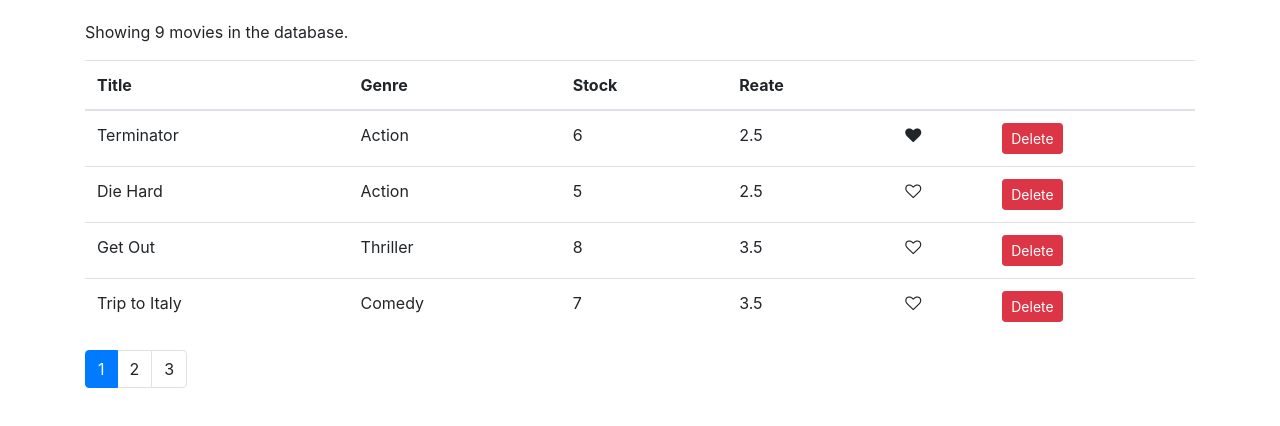
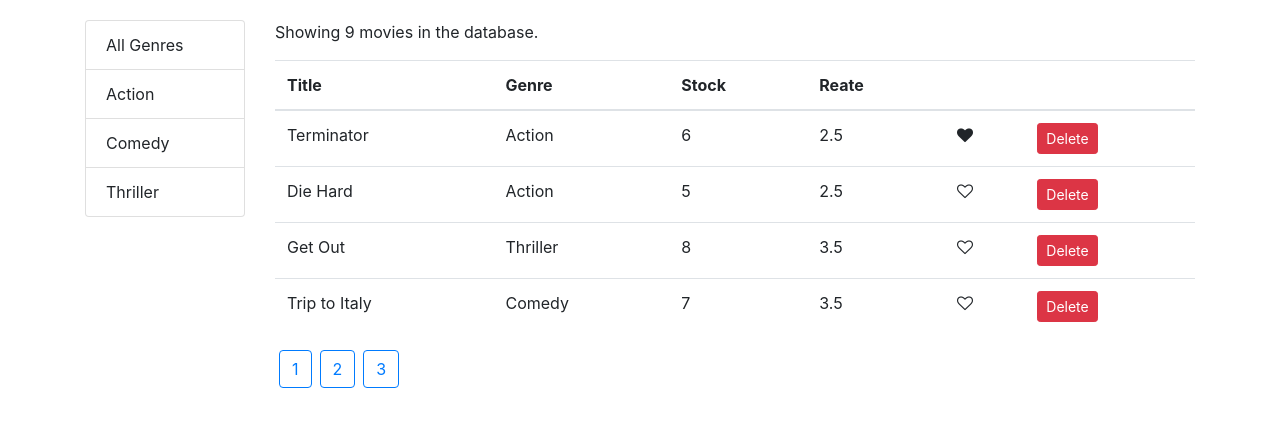
Before and after one commit to mohexc/vidly-app1, a React (Create React App) app: page / in a window 1280 px wide. Shown: the top 426 px of the page. Built offline with nearby package versions, Linux system fonts and the light colour scheme.

Commit message:
extrac moviesTable

```diff
--- /dev/null
+++ b/src/components/common/listGroup.jsx
@@ -0,0 +1,25 @@
+import React from 'react';
+
+
+const ListGroup = ({ items, onItemSelect, textProperty, valueProperty, selectedItem }) => {
+
+  return (
+    <ul className="list-group">
+      { items.map(item => (
+        <li
+          className={ item === selectedItem ? "list-group-item active" : "list-group-item" }
+          key={ item[valueProperty] }
+          onClick={ () => onItemSelect(item) }
+        >{ item[textProperty] }</li>
+      )) }
+    </ul>
+  )
+}
+
+ListGroup.defaultProps = {
+  textProperty: "name",
+  valueProperty: "_id"
+}
+
+
+export default ListGroup;
--- a/src/components/common/paginnation.jsx
+++ b/src/components/common/paginnation.jsx
@@ -13,8 +13,8 @@ function Pagination({ itemsCount, pageSize, currentPage, onPageChange }) {
       <ul className="pagination">
         { pages.map(page => (
           <li key={ page } className={ page === currentPage ? "page-item active" : 'page-item' }>
-            {/* <button className="mx-1 btn btn-outline-primary" onClick={ () => onPageChange(page) }>{ page }</button> */ }
-            <a className="page-link" onClick={ () => onPageChange(page) }>{ page }</a>
+            <button className="mx-1 btn btn-outline-primary" onClick={ () => onPageChange(page) }>{ page }</button>
+            {/* <a className="page-link" onClick={ () => onPageChange(page) }>{ page }</a> */ }
           </li>
         )) }
 
--- a/src/components/movies.jsx
+++ b/src/components/movies.jsx
@@ -1,14 +1,23 @@
-import React, { useState } from 'react'
+import React, { useState, useEffect } from 'react'
 import Like from './common/like';
+import ListGroup from './common/listGroup';
 import Pagination from './common/paginnation';
 import { getMovies } from '../services/fakeMovieService';
+import { getGenres } from '../services/fakeGenreService'
 import { paginate } from '../utils/paginate'
 
 function Movies() {
 
-  const [movies, setMovies] = useState(getMovies())
+  const [movies, setMovies] = useState([])
+  const [genres, setGenres] = useState([])
   const [pageSize] = useState(4)
   const [currentPage, setCurrentPage] = useState(1)
+  const [selectedGenre, setSelectedGenre] = useState()
+
+  useEffect(() => {
+    setGenres([{ name: "All Genres" }, ...getGenres()])
+    setMovies(getMovies())
+  }, [])
 
   const handleDelete = movie => setMovies(movies.filter(m => m._id !== movie._id))
 
@@ -23,13 +32,30 @@ function Movies() {
 
   const handlePageChange = page => setCurrentPage(page)
 
+  const handleGenreSelect = (genre) => {
+    setSelectedGenre(genre)
+    setCurrentPage(1)
+  }
+
   if (movies.length === 0) return <p>There are no movies in the database</p>
 
-  const nMovies = paginate(movies, currentPage, pageSize)
+  const filtered = selectedGenre && selectedGenre._id ? movies.filter(m => m.genre._id === selectedGenre._id) : movies
+
+  const nMovies = paginate(filtered, currentPage, pageSize)
+
 
   return (
-    <div>
-      <p>Showing { movies.length } movies in the database.</p>
+    <div className="row">
+      <div className="col-2">
+        <ListGroup
+          items={ genres }
+          onItemSelect={ handleGenreSelect }
+          selectedItem={ selectedGenre }
+
+        />
+      </div>
+      <div className="col">
+        <p>Showing { filtered.length } movies in the database.</p>
         <table className="table">
           <thead>
             <tr>
@@ -58,11 +84,13 @@ function Movies() {
           </tbody>
         </table>
         <Pagination
-        itemsCount={ movies.length }
+          itemsCount={ filtered.length }
           pageSize={ pageSize }
           onPageChange={ handlePageChange }
           currentPage={ currentPage }
         />
+      </div>
+
 
     </div>
   )
```
Also changed, not shown: src/components/moviesTable.jsx (added). Lines whose indentation alone changed are shown as unchanged.
